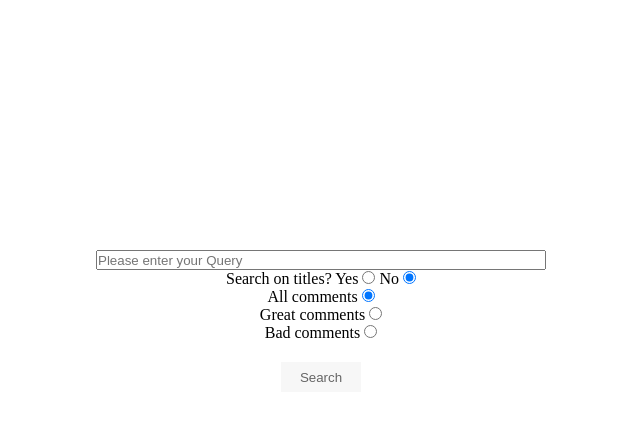
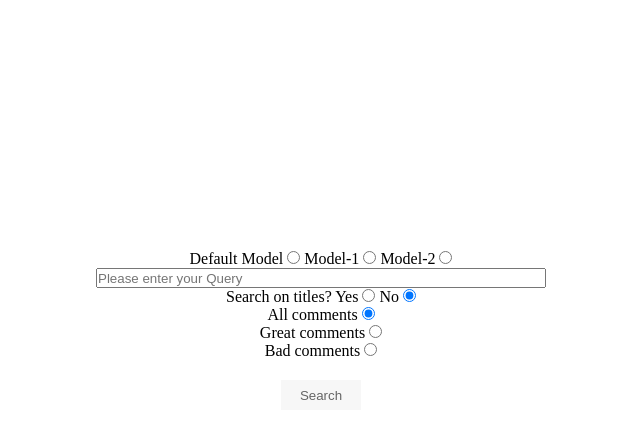
Before and after one commit to QRr0w/SearchEngine_ECS, a Flask app: page / in a window 1280 px wide. Shown: the top 439 px of the page, without its empty margins (329-969 px from the left). Run offline with Flask 2, Linux system fonts and the light colour scheme.

Commit message:
添加index切换功能
index名在params.py设置
共有三个位置（默认、修改1、修改2）
便于demo

```diff
--- a/SearchEngine/app.py
+++ b/SearchEngine/app.py
@@ -2,7 +2,8 @@ from flask import Flask, render_template, request
 from search import elasticSearch
 import jsonify
 import json
-from params import index_name, host_address, port, index_type
+from params import host_address, port, index_type
+from params import index_name_default,index_name_f1,index_name_f2
 
 
 app = Flask(__name__)
@@ -14,12 +15,16 @@ def index():
 @app.route("/search", methods=['GET', 'POST'])
 def get_es():
     if request.method == "POST":
-        es = elasticSearch(index_name=index_name,
-                           index_type=index_type)
-        print(request.form)
+        func_query = "1"# default index
+        if "index_func" in request.form:
+            func_query = request.form['index_func']
         comments_query = request.form['keyword']
         rating_query = request.form['rating']
         title_query = request.form['only_title']
+        index_name = convert_to_index(func_query)
+
+        es = elasticSearch(index_name=index_name,
+                           index_type=index_type)
         data = es.search(comments_query, rating_query, title_query)
         result_data = data['hits']['hits']
         result_list = []
@@ -34,6 +39,14 @@ def get_es():
                                only_title=title_query)
     return render_template('search.html')
 
+def convert_to_index(num):
+    if num == "2":
+        return index_name_f1 # Modified index 1
+    elif num == "3":
+        return index_name_f2 # Modified index 2
+    else:
+        return index_name_default # Default index
+
 if __name__ == '__main__':
     app.run(host=host_address,
             port=port,
--- a/SearchEngine/params.py
+++ b/SearchEngine/params.py
@@ -1,5 +1,8 @@
 # Setting for index name in ES
-index_name = "version5.0"
+index_name = "version5.0" # use to generate new index
+index_name_default = "version5.0" # Default index
+index_name_f1 = "version1.0" # Modified index 1
+index_name_f2 = "version2.0" # Modified index 2
 index_type = "_doc"
 
 # Setting for flask
--- a/SearchEngine/templates/search.html
+++ b/SearchEngine/templates/search.html
@@ -87,6 +87,9 @@
 <body>
 <div class="body">
     <form method="post" action="/search" align="center">
+        Default Model <input type="radio" name="index_func" value="1"/>
+        Model-1 <input type="radio" name="index_func" value="2" />
+        Model-2 <input type="radio" name="index_func" value="3" /><br>
         <div class="sousuo">
             <input type="search" name="keyword" placeholder="Please enter your Query"><br>
         </div>Search on titles? Yes <input type="radio" name="only_title" value="Yes" />
--- a/SearchEngine/templates/search_result.html
+++ b/SearchEngine/templates/search_result.html
@@ -13,6 +13,9 @@
     <br>
     <br>
         <form class="form-inline" method="POST" action="/search">
+            Default Model <input type="radio" name="index_func" value="1"/>
+            Model-1 <input type="radio" name="index_func" value="2" />
+            Model-2 <input type="radio" name="index_func" value="3" /><br><br>
             <div class="form-group">
                 <input style="height: 40px; width: 360px;" class="form-control"
                         type="search" name="keyword" value="{{ keyword }}"><br>
```
Also changed, not shown: SearchEngine/search.py (+1 -78 lines).
